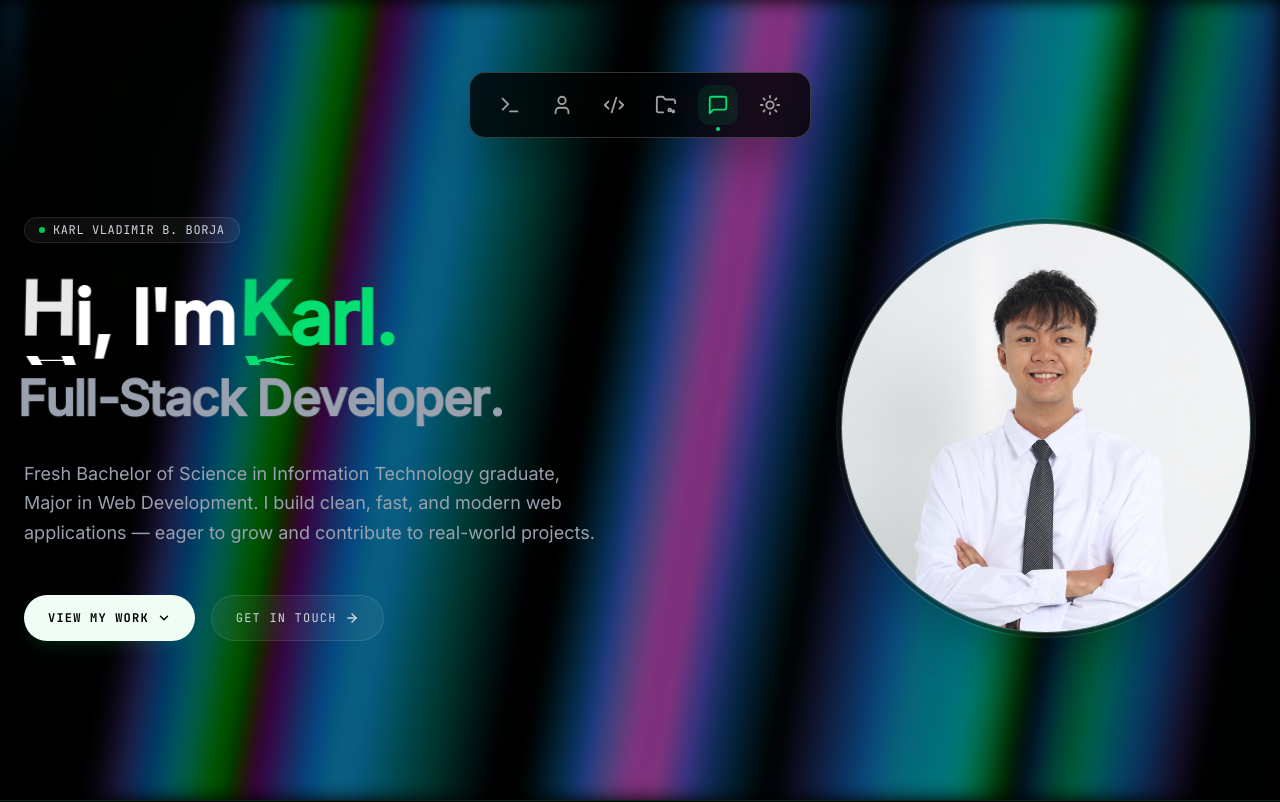
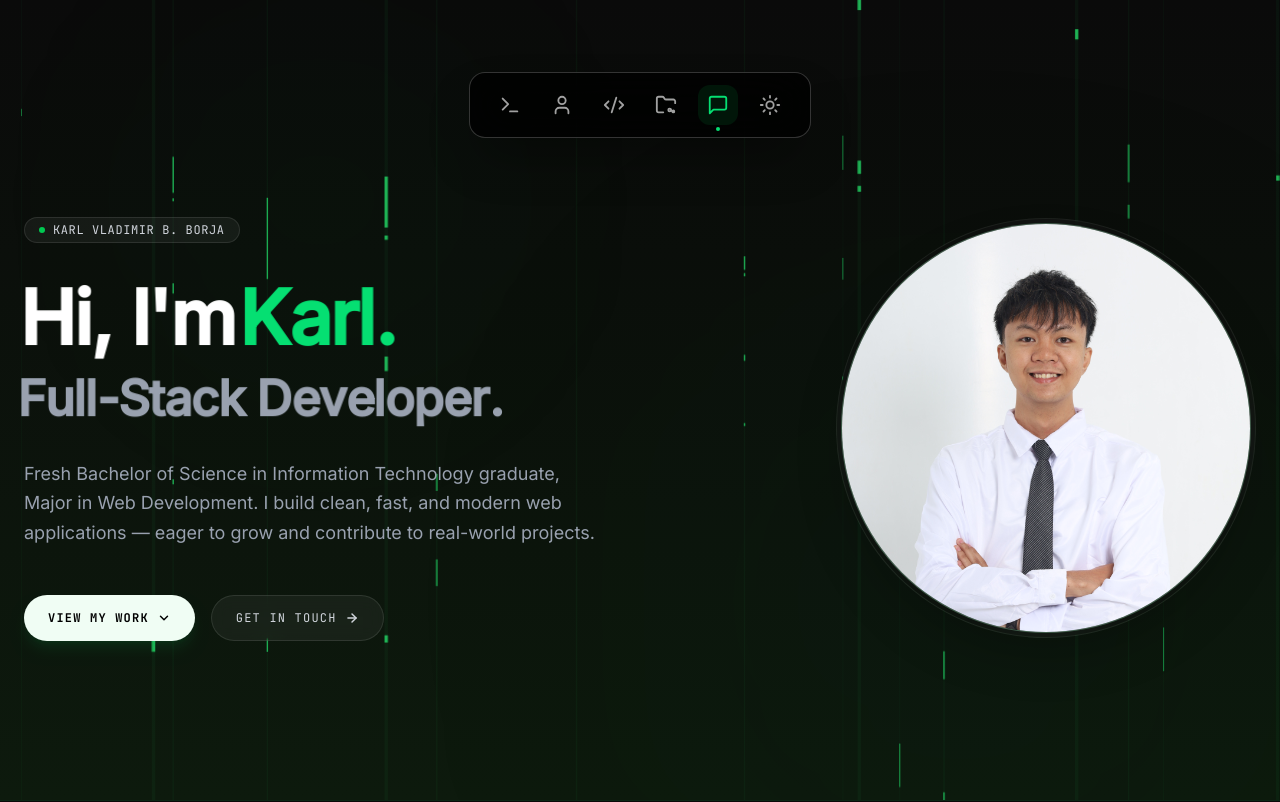
Before and after one commit to vladimirborja/vue-portfolio, a Vue app: page / in a window 1280 px wide. Shown: the top 802 px of the page. Built offline with nearby package versions, Linux system fonts and the light colour scheme.

Commit message:
feat: replace perspective grid with light lines background

```diff
--- a/src/App.vue
+++ b/src/App.vue
@@ -2,7 +2,7 @@
 import { ref, onMounted } from 'vue'
 import NavBar from './components/NavBar.vue'
 import BootSequence from './components/BootSequence.vue'
-import AuroraBackground from './components/AuroraBackground.vue'
+import LightLines from './components/LightLines.vue'
 import HeroSection from './components/HeroSection.vue'
 import AboutSection from './components/AboutSection.vue'
 import SkillsSection from './components/SkillsSection.vue'
@@ -20,7 +20,7 @@ onMounted(() => {
 
 <template>
   <BootSequence v-if="!booted" @done="booted = true" />
-  <AuroraBackground v-show="booted" />
+  <LightLines v-show="booted" />
   <div v-show="booted" class="bg-transparent min-h-screen transition-colors duration-300 relative z-10">
     <NavBar />
     <main>
--- /dev/null
+++ b/src/components/LightLines.vue
@@ -0,0 +1,137 @@
+<script setup>
+import { ref, onMounted, onUnmounted } from 'vue'
+
+const props = defineProps({
+  linesOpacity: { type: Number, default: 0.05 },
+  lightsOpacity: { type: Number, default: 0.9 },
+  speedMultiplier: { type: Number, default: 1 },
+  gradientFrom: { type: String, default: '#0a0a0a' },
+  gradientTo: { type: String, default: '#0d1a0d' },
+  lightColor: { type: String, default: '#22c55e' },
+  lineColor: { type: String, default: '#22c55e' },
+})
+
+const containerRef = ref(null)
+let frameId = null
+
+const lightsDown = [
+  { selector: '.light4', from: -1080, to: 1080 },
+  { selector: '.light5', from: -1080, to: 1080 },
+  { selector: '.light6', from: -1080, to: 1080 },
+  { selector: '.light7', from: -1080, to: 1080 },
+  { selector: '.light8', from: -1080, to: 1080 },
+  { selector: '.light11', from: -1080, to: 1080 },
+  { selector: '.light12', from: -1080, to: 1080 },
+  { selector: '.light13', from: -1080, to: 1080 },
+  { selector: '.light14', from: -1080, to: 1080 },
+  { selector: '.light15', from: -1080, to: 1080 },
+  { selector: '.light16', from: -1080, to: 1080 },
+]
+
+const lightsUp = [
+  { selector: '.light1', from: 1080, to: -1080 },
+  { selector: '.light2', from: 1080, to: -1080 },
+  { selector: '.light3', from: 1080, to: -1080 },
+  { selector: '.light9', from: 1080, to: -1080 },
+  { selector: '.light10', from: 1080, to: -1080 },
+  { selector: '.light17', from: 1080, to: -1080 },
+]
+
+onMounted(() => {
+  const container = containerRef.value
+  if (!container) return
+
+  const allLights = [...lightsDown, ...lightsUp]
+  const animations = allLights.map((light) => {
+    const element = container.querySelector(light.selector)
+    const duration = (Math.floor(Math.random() * 59) + 2) * 0.5 + 0.5
+    return {
+      element,
+      from: light.from,
+      to: light.to,
+      duration: duration / props.speedMultiplier,
+    }
+  })
+
+  const animationState = animations.map(() => ({
+    startTime: performance.now() - Math.random() * 5000,
+  }))
+
+  const animate = (time) => {
+    animations.forEach((anim, index) => {
+      if (!anim.element) return
+      const state = animationState[index]
+      const elapsed = (time - state.startTime) / 1000
+      const progress = (elapsed % anim.duration) / anim.duration
+      const currentY = anim.from + (anim.to - anim.from) * progress
+      anim.element.style.transform = `translateY(${currentY}px)`
+    })
+    frameId = requestAnimationFrame(animate)
+  }
+
+  frameId = requestAnimationFrame(animate)
+})
+
+onUnmounted(() => {
+  if (frameId) cancelAnimationFrame(frameId)
+})
+</script>
+
+<template>
+  <div
+    ref="containerRef"
+    class="fixed inset-0 w-full h-full -z-10 overflow-hidden flex justify-center"
+    :style="{
+      background: `linear-gradient(180deg, ${gradientFrom} 0%, ${gradientTo} 100%)`,
+    }"
+  >
+    <svg
+      class="absolute h-full"
+      xmlns="http://www.w3.org/2000/svg"
+      viewBox="0 0 1920 1080"
+      preserveAspectRatio="none"
+    >
+      <!-- Static Lines -->
+      <g class="lines" :style="{ opacity: linesOpacity }">
+        <rect class="line" x="1253.6" width="4.5" height="1080" :style="{ fill: lineColor }" />
+        <rect class="line" x="873.3" width="1.8" height="1080" :style="{ fill: lineColor }" />
+        <rect class="line" x="1100" width="1.8" height="1080" :style="{ fill: lineColor }" />
+        <rect class="line" x="1547.1" width="4.5" height="1080" :style="{ fill: lineColor }" />
+        <rect class="line" x="615" width="4.5" height="1080" :style="{ fill: lineColor }" />
+        <rect class="line" x="684.6" width="1.8" height="1080" :style="{ fill: lineColor }" />
+        <rect class="line" x="1369.4" width="1.8" height="1080" :style="{ fill: lineColor }" />
+        <rect class="line" x="1310.2" width="0.9" height="1080" :style="{ fill: lineColor }" />
+        <rect class="line" x="1233.4" width="0.9" height="1080" :style="{ fill: lineColor }" />
+        <rect class="line" x="124.2" width="0.9" height="1080" :style="{ fill: lineColor }" />
+        <rect class="line" x="1818.4" width="4.5" height="1080" :style="{ fill: lineColor }" />
+        <rect class="line" x="70.3" width="4.5" height="1080" :style="{ fill: lineColor }" />
+        <rect class="line" x="1618.6" width="1.8" height="1080" :style="{ fill: lineColor }" />
+        <rect class="line" x="455.9" width="1.8" height="1080" :style="{ fill: lineColor }" />
+        <rect class="line" x="328.7" width="1.8" height="1080" :style="{ fill: lineColor }" />
+        <rect class="line" x="300.8" width="4.6" height="1080" :style="{ fill: lineColor }" />
+        <rect class="line" x="1666.4" width="0.9" height="1080" :style="{ fill: lineColor }" />
+      </g>
+
+      <!-- Animated Lights -->
+      <g class="lights" :style="{ opacity: lightsOpacity }">
+        <path class="light1 light" :style="{ fill: lightColor }" d="M619.5,298.4H615v19.5h4.5V298.4z M619.5,674.8H615v9.8h4.5V674.8z M619.5,135.1H615v5.6h4.5V135.1z M619.5,55.5H615v68.7h4.5V55.5z" />
+        <path class="light2 light" :style="{ fill: lightColor }" d="M1258.2,531.9h-4.5v8.1h4.5V531.9z M1258.2,497.9h-4.5v17.9h4.5V497.9z M1258.2,0h-4.5v25.3h4.5V0z M1258.2,252.2h-4.5v42.4h4.5V252.2z" />
+        <path class="light3 light" :style="{ fill: lightColor }" d="M875.1,123.8h-1.8v4h1.8V123.8z M875.1,289.4h-1.8v24.1h1.8V289.4z M875.1,0h-1.8v31.4h1.8V0z M875.1,50.2h-1.8v11.5h1.8V50.2z" />
+        <path class="light4 light" :style="{ fill: lightColor }" d="M1101.8,983.8h-1.8v8.2h1.8V983.8z M1101.8,1075.9h-1.8v4.1h1.8V1075.9z M1101.8,873.7h-1.8v4.2h1.8V873.7z M1101.8,851h-1.8v18.2h1.8V851z" />
+        <path class="light5 light" :style="{ fill: lightColor }" d="M686.4,822.7h-1.8v3.8h1.8V822.7z M686.4,928.4h-1.8v23h1.8V928.4z M686.4,1043.8h-1.8v36.2h1.8V1043.8z" />
+        <path class="light6 light" :style="{ fill: lightColor }" d="M1551.6,860.9h-4.4v-34.1h4.4V860.9z M1551.6,533.5h-4.4v-13.9h4.4V533.5z M1551.6,1080h-4.4v-89.1h4.4V1080z" />
+        <path class="light7 light" :style="{ fill: lightColor }" d="M1311.1,707.7h-0.9V698h0.9V707.7z M1311.1,436.8h-0.9v-58.9h0.9V436.8z M1311.1,140.7h-0.9V48h0.9V140.7z" />
+        <path class="light8 light" :style="{ fill: lightColor }" d="M125.1,514.5h-0.9v-9.7h0.9V514.5z M125.1,243.6h-0.9v-58.9h0.9V243.6z" />
+        <path class="light9 light" :style="{ fill: lightColor }" d="M305.4,806.7h-4.6v-42.5h4.6V806.7z M305.4,398.5h-4.6v-17.3h4.6V398.5z M305.4,1080h-4.6V968.8h4.6V1080z" />
+        <path class="light10 light" :style="{ fill: lightColor }" d="M1822.9,170.7h-4.5v13.7h4.5V170.7z M1822.9,435.1h-4.5v6.8h4.5V435.1z M1822.9,55.9h-4.5v4h4.5V55.9z M1822.9,0h-4.5v48.3h4.5V0z" />
+        <path class="light11 light" :style="{ fill: lightColor }" d="M1666.4,331.5h0.9v9.7h-0.9V331.5z M1666.4,602.4h0.9v58.9h-0.9V602.4z M1666.4,898.5h0.9v92.7h-0.9V898.5z" />
+        <path class="light12 light" :style="{ fill: lightColor }" d="M1620.4,200.7h-1.8v6.4h1.8V200.7z M1620.4,469.1h-1.8v39h1.8V469.1z M1620.4,0h-1.8v51h1.8V0z M1620.4,81.3h-1.8V100h1.8V81.3z" />
+        <path class="light13 light" :style="{ fill: lightColor }" d="M74.8,201h-4.5v16.2h4.5V201z M74.8,512.3h-4.5v8.1h4.5V512.3z M74.8,65.8h-4.5v4.6h4.5V65.8z M74.8,0h-4.5v56.8h4.5V0z" />
+        <path class="light14 light" :style="{ fill: lightColor }" d="M1371.2,655.3h-1.8v6.3h1.8V655.3z M1371.2,829.7h-1.8v37.9h1.8V829.7z M1371.2,1020.3h-1.8v59.7h1.8V1020.3z" />
+        <path class="light15 light" :style="{ fill: lightColor }" d="M1234.3,898.1h-0.9v-4.9h0.9V898.1z M1234.3,762.5h-0.9v-29.5h0.9V762.5z M1234.3,614.4h-0.9v-46.4h0.9V614.4z" />
+        <path class="light16 light" :style="{ fill: lightColor }" d="M457.7,1010.8h-1.8v-18.1h1.8V1010.8z M457.7,507.5h-1.8V398h1.8V507.5z" />
+        <path class="light17 light" :style="{ fill: lightColor }" d="M330.5,170.7h-1.8v13.7h1.8V170.7z M330.5,435.1h-1.8v6.8h1.8V435.1z M330.5,55.9h-1.8v4h1.8V55.9z M330.5,0h-1.8v48.3h1.8V0z" />
+      </g>
+    </svg>
+  </div>
+</template>
```
